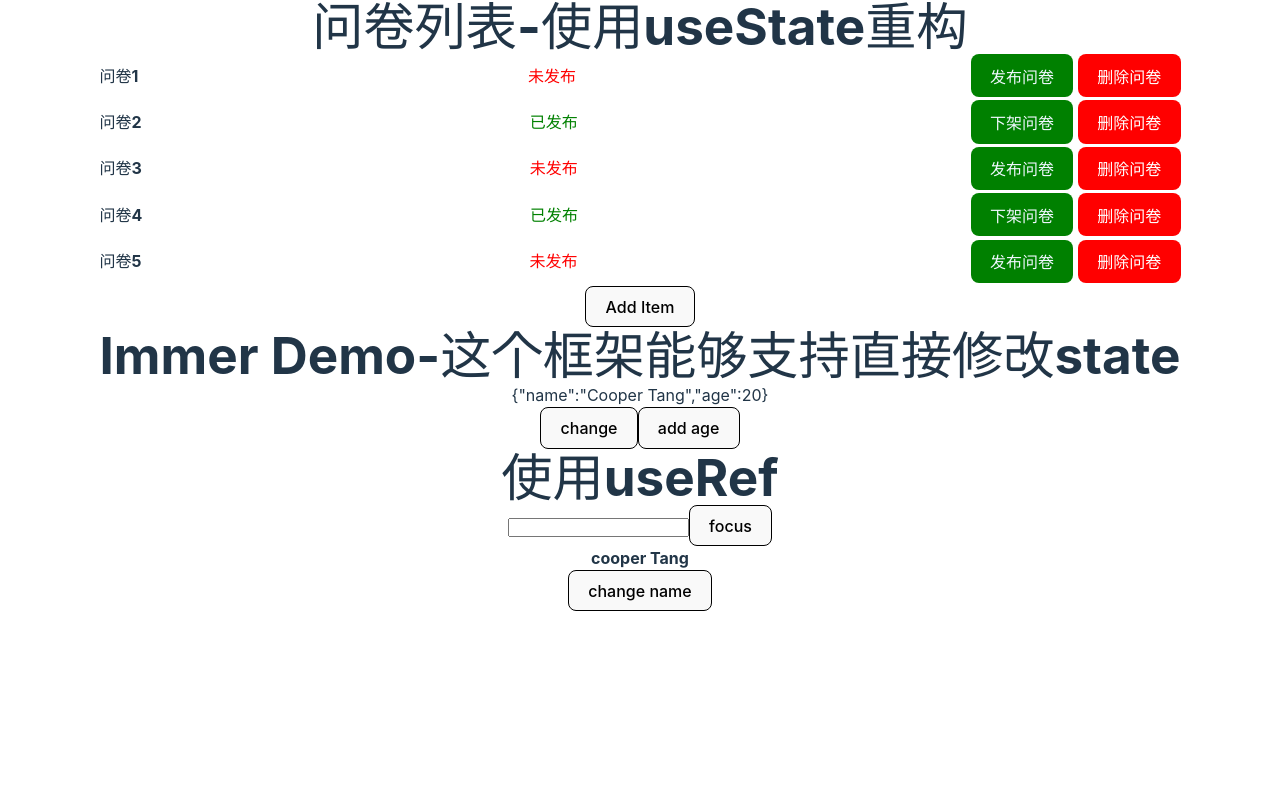
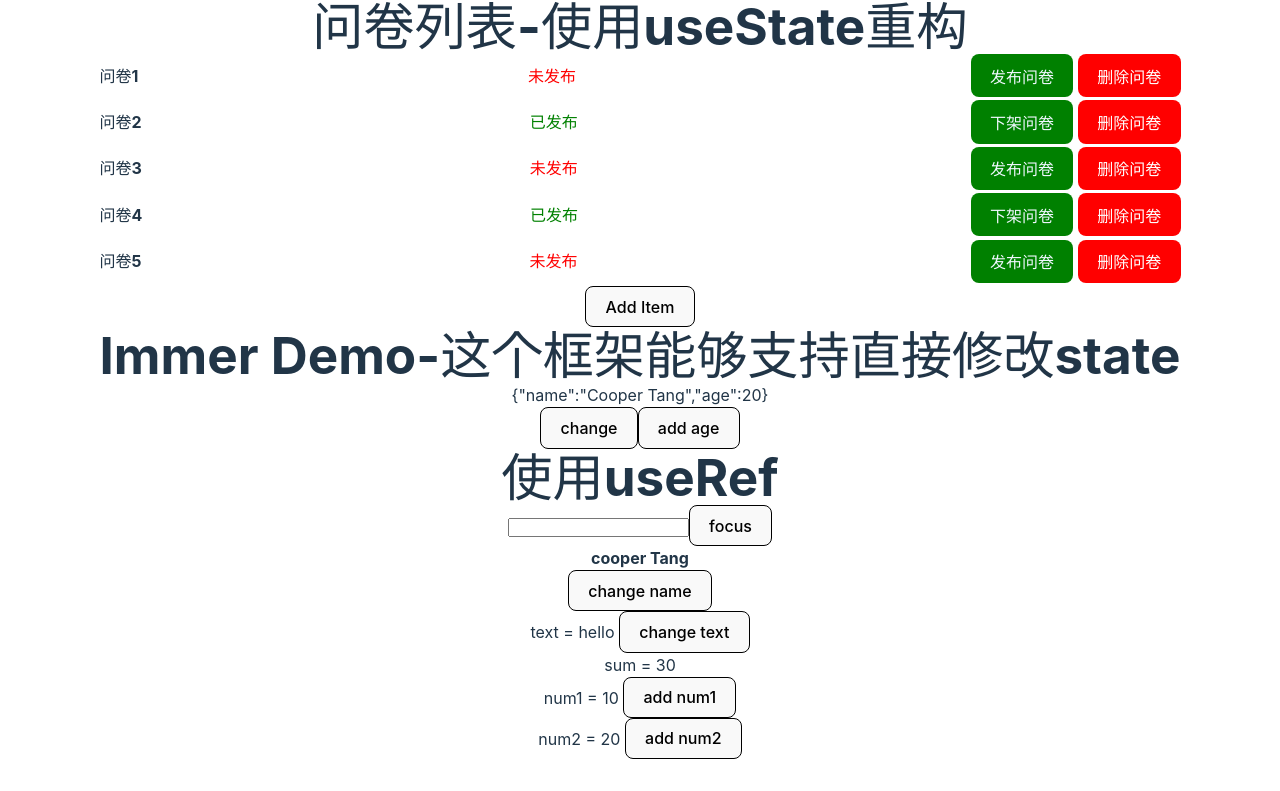
Before and after one commit to suckitfa/react-question-demo, a React (Vite) app: page / in a window 1280 px wide. Shown: the part 528-1319 px from the top of the page. Before the commit the page ends 1171 px from the top, so only its background shows below. Built offline with nearby package versions, Linux system fonts and the light colour scheme.

Commit message:
feat: useMemo

```diff
--- a/src/App.tsx
+++ b/src/App.tsx
@@ -5,6 +5,7 @@ import StateDemo from './StateDemo'
 import List2 from './List2'
 import ImmerDemo from './ImmerDemo'
 import TestUseRef from './TestUseRef'
+import UseMemoDemo from './UseMemoDemo'
 function App() {
   // 声明事件
   return (
@@ -17,6 +18,7 @@ function App() {
         <List2 />
         <ImmerDemo />
         <TestUseRef />
+        <UseMemoDemo />
       </div>
     </>
   )
--- /dev/null
+++ b/src/UseMemoDemo.tsx
@@ -0,0 +1,28 @@
+import { useMemo, useState } from 'react'
+
+const Demo = () => {
+  const [num1, setNum1] = useState(10)
+  const [num2, setNum2] = useState(20)
+  const [text, setText] = useState('hello')
+  const sum = useMemo(() => {
+    console.log('useMemo执行了........')
+    return num1 + num2
+  }, [num1, num2])
+
+  return (
+    <>
+      <p>
+        text = {text} <button onClick={() => setText('change....text...')}>change text</button>
+      </p>
+      <p>sum = {sum}</p>
+      <p>
+        num1 = {num1} <button onClick={() => setNum1(num1 + 1)}>add num1</button>
+      </p>
+      <p>
+        num2 = {num2} <button onClick={() => setNum2(num2 + 1)}>add num2</button>
+      </p>
+    </>
+  )
+}
+
+export default Demo
```
